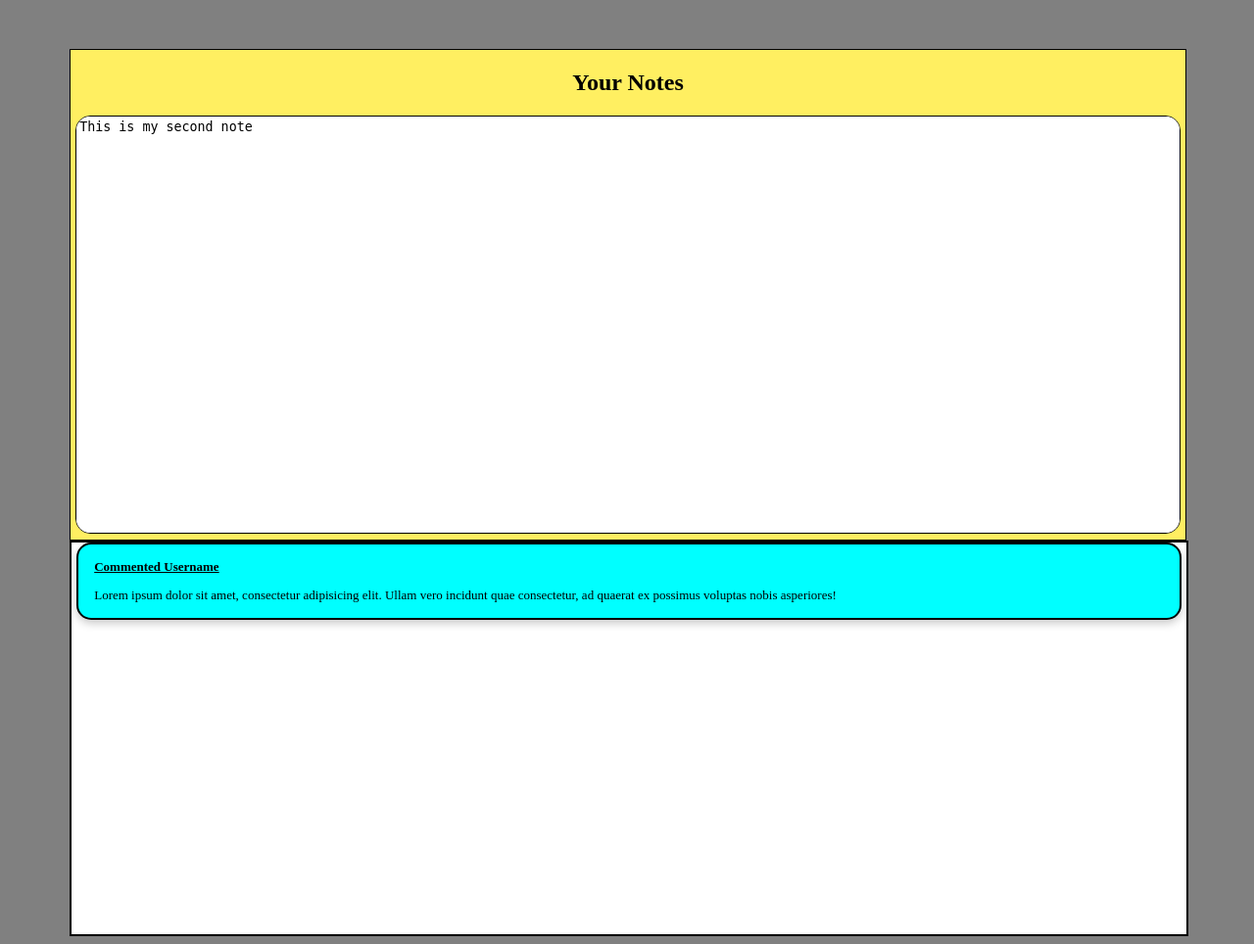
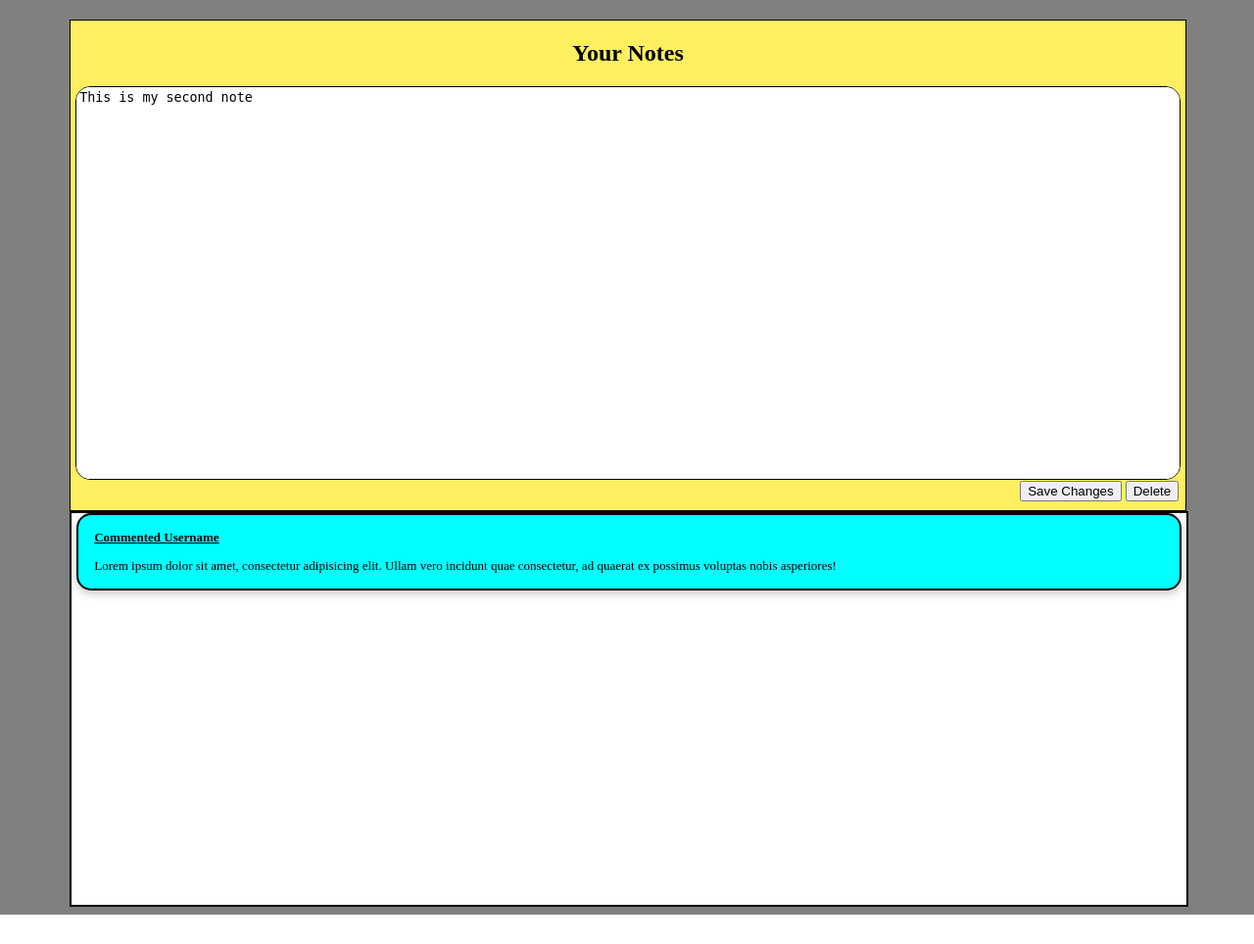
Before and after one commit to CarverWasTaken/MusketeerNotes, a Flask app: page /note/1 in a window 1280 px wide. Shown: the part 30-994 px from the top of the page at 98% size. After the commit the page ends 964 px from the top, so only its background shows below. Run offline with Flask 2, Linux system fonts and the light colour scheme.

Commit message:
I fixed it hehe

```diff
--- a/FrontEnd/static/styles/noteView.css
+++ b/FrontEnd/static/styles/noteView.css
@@ -4,7 +4,7 @@
   height:500px;
   margin-left: 5%;
   margin-right: 5%;
-  margin-top: 50px;
+  margin-top: 20px;
   background-color: #ffef61;
 }
 /*Nav bar */
@@ -22,17 +22,14 @@ nav{
 
   border-radius: 5px;
   /* max-height: 90%; */
-  height: 400px;
   overflow: hidden;
   border-radius: 15px;
-  height: 85%;
+  height: 80%;
   text-overflow: ellipsis;
   font-size: large;
-  z-index: 4;
   border: solid 1px black;
   margin-right: 5px;
   margin-left: 5px;
-  transition: 0.5s max-height;
 }
 .innerBox textarea{
   width: 100%;
@@ -100,6 +97,12 @@ margin-right: 5%;
 a {
   color: inherit; /* blue colors for links too */
   text-decoration: inherit; /* no underline */
-  text-color: blue;
 
 }
+
+.edit-delete-button{
+  height: 20px;
+  position: absolute;
+  right: 0px;
+  padding-right: 6%
+}
--- a/FrontEnd/templates/viewNote.html
+++ b/FrontEnd/templates/viewNote.html
@@ -21,14 +21,14 @@
     <div class="innerBox">
         <textarea>{{ note.text }}</textarea>
 
-        <div class="edit-delete-button">
-            <button>Edit</button>
-            <button>Delete</button>
-
-        </div>
 
 
 
+
+    </div>
+    <div class="edit-delete-button">
+        <button>Save Changes</button>
+        <button>Delete</button>
     </div>
     </div>
 
```
